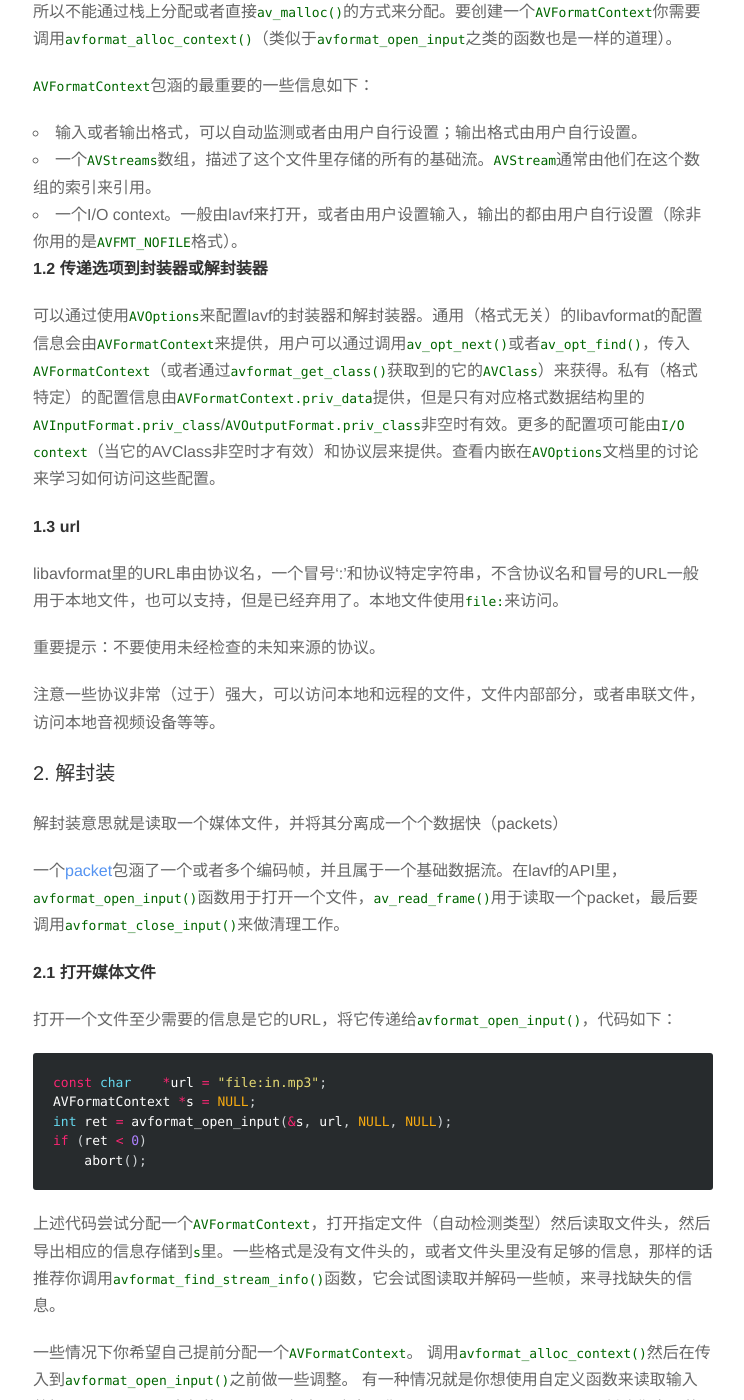
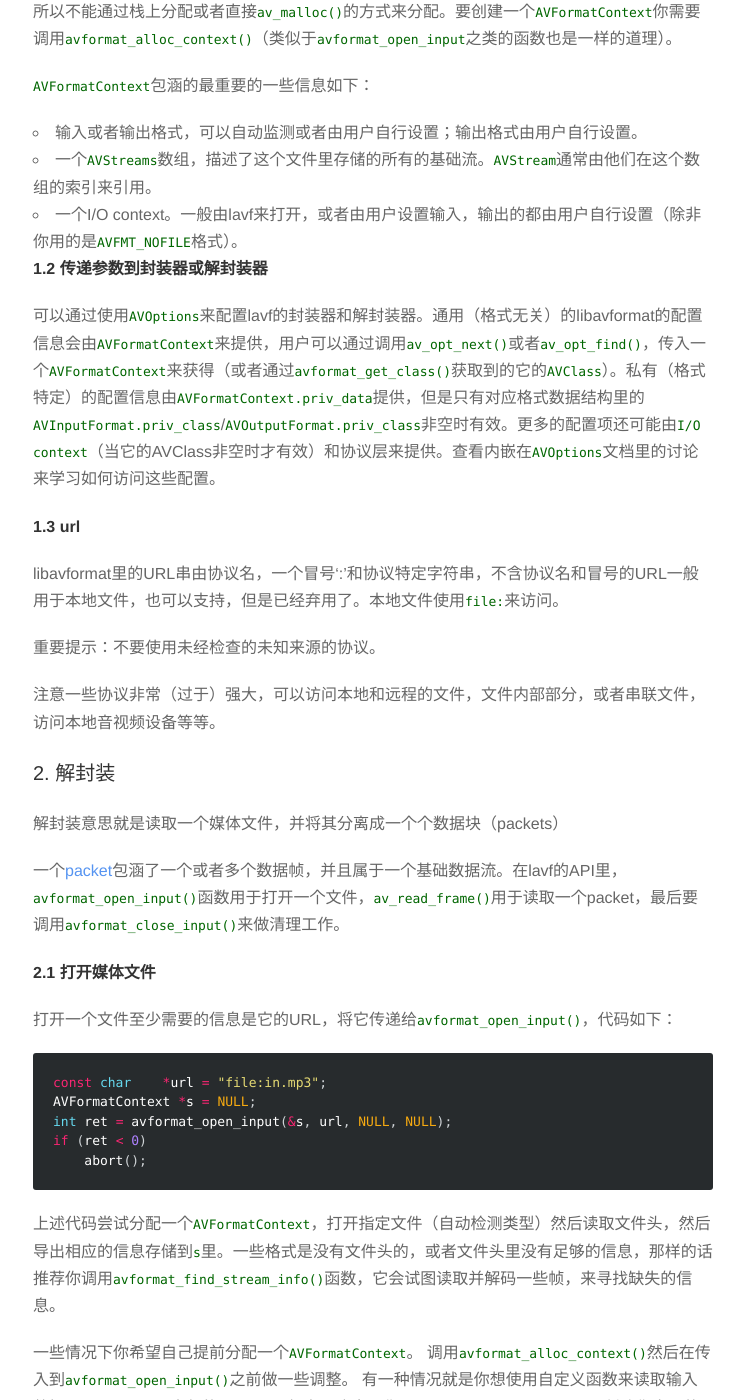
Before and after one commit to junyuecao/junyuecao.github.io, a Jekyll site: the page built from _posts/2016-06-01-ffmpeg-modules-introduction.md, in a window 1280 px wide and 1400 px high, scrolled down 1296 px. Shown: the whole window, without its empty margins (267-1011 px from the left). Built offline with Jekyll 4.4.1, drawn with Linux system fonts in a browser that asks for light colours; nearby versions of some CDN libraries; comment, search, counter and statistics services are not loaded; some of the changed text lies outside the part shown.

Commit message:
add post

```diff
--- a/_posts/2016-06-01-ffmpeg-modules-introduction.md
+++ b/_posts/2016-06-01-ffmpeg-modules-introduction.md
@@ -31,9 +31,9 @@ lavf支持的输入格式可以由数据结构`AVInputFormat`来描述，对应
  - 一个`AVStreams`数组，描述了这个文件里存储的所有的基础流。`AVStream`通常由他们在这个数组的索引来引用。
  - 一个I/O context。一般由lavf来打开，或者由用户设置输入，输出的都由用户自行设置（除非你用的是`AVFMT_NOFILE`格式）。
 
-#### 1.2 传递选项到封装器或解封装器
+#### 1.2 传递参数到封装器或解封装器
 
-可以通过使用`AVOptions`来配置lavf的封装器和解封装器。通用（格式无关）的libavformat的配置信息会由`AVFormatContext`来提供，用户可以通过调用`av_opt_next()`或者`av_opt_find()`，传入`AVFormatContext`（或者通过`avformat_get_class()`获取到的它的`AVClass`）来获得。私有（格式特定）的配置信息由`AVFormatContext.priv_data`提供，但是只有对应格式数据结构里的`AVInputFormat.priv_class`/`AVOutputFormat.priv_class`非空时有效。更多的配置项可能由`I/O context`（当它的AVClass非空时才有效）和协议层来提供。查看内嵌在`AVOptions`文档里的讨论来学习如何访问这些配置。
+可以通过使用`AVOptions`来配置lavf的封装器和解封装器。通用（格式无关）的libavformat的配置信息会由`AVFormatContext`来提供，用户可以通过调用`av_opt_next()`或者`av_opt_find()`，传入一个`AVFormatContext`来获得（或者通过`avformat_get_class()`获取到的它的`AVClass`）。私有（格式特定）的配置信息由`AVFormatContext.priv_data`提供，但是只有对应格式数据结构里的`AVInputFormat.priv_class`/`AVOutputFormat.priv_class`非空时有效。更多的配置项还可能由`I/O context`（当它的AVClass非空时才有效）和协议层来提供。查看内嵌在`AVOptions`文档里的讨论来学习如何访问这些配置。
 
 #### 1.3 url
 
@@ -45,9 +45,9 @@ libavformat里的URL串由协议名，一个冒号‘:’和协议特定字符
 
 ### 2. 解封装
 
-解封装意思就是读取一个媒体文件，并将其分离成一个个数据快（packets）
+解封装意思就是读取一个媒体文件，并将其分离成一个个数据块（packets）
 
-一个[packet](https://ffmpeg.org/doxygen/3.0/structAVPacket.html)包涵了一个或者多个编码帧，并且属于一个基础数据流。在lavf的API里，`avformat_open_input()`函数用于打开一个文件，`av_read_frame()`用于读取一个packet，最后要调用`avformat_close_input()`来做清理工作。
+一个[packet](https://ffmpeg.org/doxygen/3.0/structAVPacket.html)包涵了一个或者多个数据帧，并且属于一个基础数据流。在lavf的API里，`avformat_open_input()`函数用于打开一个文件，`av_read_frame()`用于读取一个packet，最后要调用`avformat_close_input()`来做清理工作。
 
 #### 2.1 打开媒体文件
 
```
Also changed, not shown: other parts of _posts/2016-06-01-ffmpeg-modules-introduction.md (+1 -1 lines).
